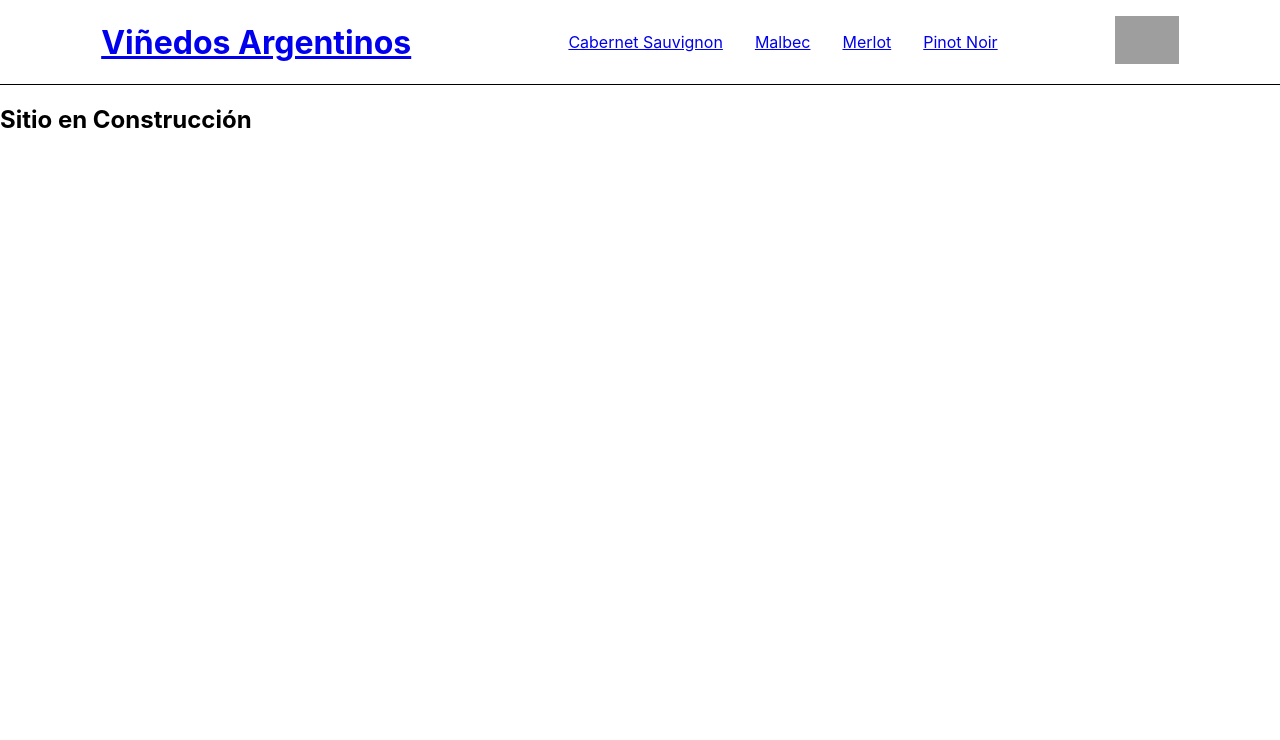
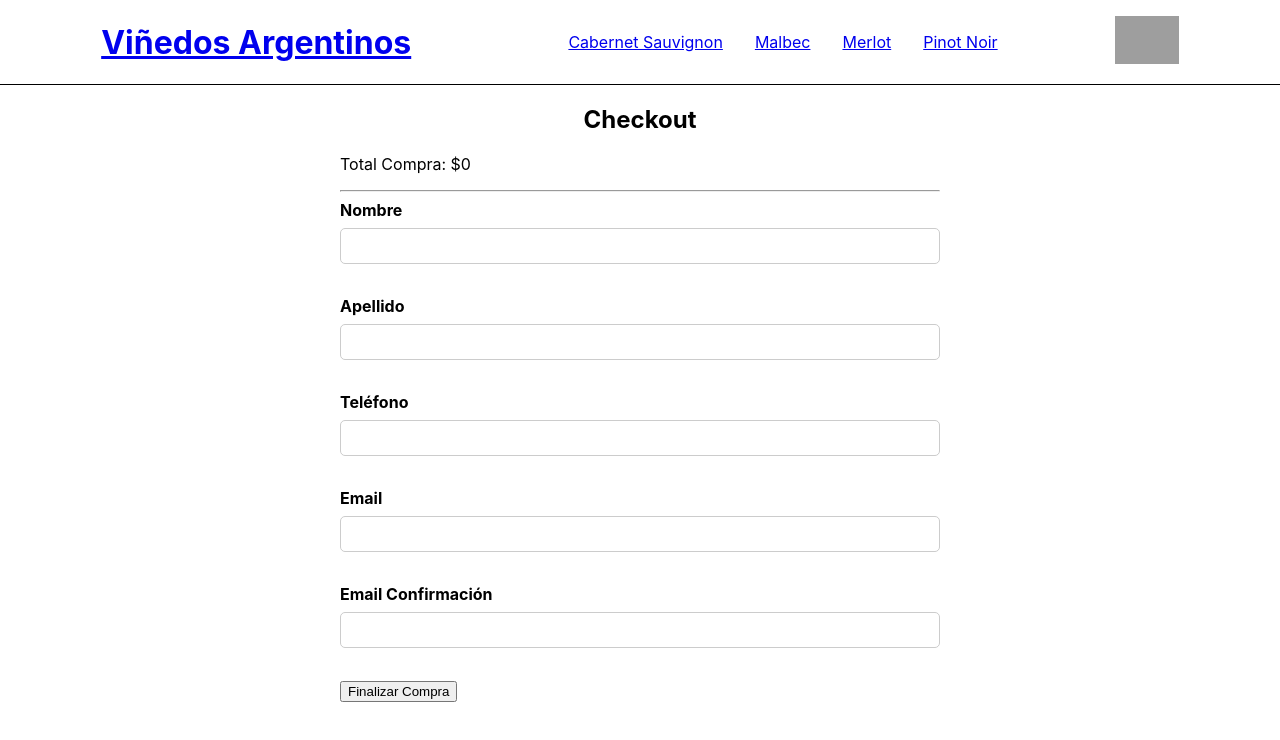
Before and after one commit to nachorb14/Vinedos-Argentinos, a React (Create React App) app: page /checkout in a window 1280 px wide. Shown: the top 740 px of the page. Built offline with nearby package versions, Linux system fonts and the light colour scheme; grey boxes are pictures that could not be loaded.

Commit message:
Agregando Checkout a la página

```diff
--- a/package.json
+++ b/package.json
@@ -6,7 +6,7 @@
     "@testing-library/jest-dom": "^5.16.5",
     "@testing-library/react": "^13.4.0",
     "@testing-library/user-event": "^13.5.0",
-    "firebase": "^9.22.1",
+    "firebase": "^9.22.2",
     "react": "^18.2.0",
     "react-dom": "^18.2.0",
     "react-router-dom": "^6.11.2",
--- a/src/App.jsx
+++ b/src/App.jsx
@@ -3,6 +3,7 @@ import NavBar from './components/NavBar/NavBar';
 import ItemListContainer from './components/ItemListContainer/ItemListContainer';
 import ItemDetailContainer from './components/ItemDetailContainer/ItemDetailContainer';
 import Cart from './components/Cart/Cart';
+import Checkout from './components/Checkout/Checkout';
 import { BrowserRouter, Routes, Route } from 'react-router-dom';
 import { CarritoProvider } from './context/CarritoContext';
 
@@ -18,6 +19,7 @@ function App() {
             <Route path='/item/:idItem' element={<ItemDetailContainer />} />
             <Route path='*' element={<h2>Sitio en Construcción</h2>} />
             <Route path='/cart' element={<Cart />} />
+            <Route path='/checkout' element={<Checkout />} />
           </Routes>
         </CarritoProvider>
       </BrowserRouter>
--- /dev/null
+++ b/src/components/Checkout/Checkout.css
@@ -0,0 +1,37 @@
+.formulario {
+    max-width: 600px;
+    margin: 0 auto;
+}
+
+.form-group {
+    display: flex;
+    flex-direction: column;
+    margin-bottom: 1rem;
+}
+
+label {
+    font-weight: bold;
+    margin-bottom: 0.5rem;
+}
+
+input,
+textarea {
+    padding: 0.5rem;
+    font-size: 1rem;
+    border: 1px solid #ccc;
+    border-radius: 5px;
+    margin-bottom: 1rem;
+}
+
+h2 {
+    text-align: center;
+}
+
+.orderId {
+    display: block;
+    margin: 4rem;
+    padding: 2rem;
+    font-size: 2rem;
+    border: 1px solid black;
+    border-radius: 5px;
+}
--- /dev/null
+++ b/src/components/Checkout/Checkout.jsx
@@ -0,0 +1,136 @@
+import { useState, useContext } from "react";
+import { CarritoContext } from "../../context/CarritoContext";
+import { db } from "../../services/config";
+import { collection, addDoc, getDoc, updateDoc, doc } from "firebase/firestore";
+import './Checkout.css';
+
+const Checkout = () => {
+    const { carrito, vaciarCarrito, total } = useContext(CarritoContext);
+    const [nombre, setNombre] = useState("");
+    const [apellido, setApellido] = useState("");
+    const [telefono, setTelefono] = useState("");
+    const [email, setEmail] = useState("");
+    const [emailConfirmacion, setEmailConfirmacion] = useState("");
+    const [error, setError] = useState("");
+    const [ordenId, setOrdenId] = useState("");
+
+    const handlerFormulario = (e) => {
+        e.preventDefault();
+
+        if(!nombre || !apellido || !telefono || !email || !emailConfirmacion) {
+            setError("Por favor complete todos los campos");
+            return;
+        }
+
+        if(email !== emailConfirmacion){
+            setError("Los campos del email no coinciden");
+            return;
+        }
+
+        const orden = {
+            items: carrito.map(producto => ({
+                id: producto.item.id,
+                nombre: producto.item.nombre,
+                cantidad: producto.cantidad
+            })),
+            total: carrito.reduce((total, producto) => total + producto.item.precio * producto.cantidad, 0),
+            nombre,
+            apellido,
+            telefono,
+            email,
+            fecha: new Date(),
+        };
+
+        Promise.all(
+            orden.items.map(async (productoOrden) => {
+                const productoRef = doc(db, "inventario", productoOrden.id);
+                const productoDoc = await getDoc(productoRef);
+                const stockActual = productoDoc.data().stock;
+                await updateDoc(productoRef, {
+                    stock: stockActual - productoOrden.cantidad,
+                });
+            })
+        )
+            .then(() => {
+                addDoc(collection(db, "ordenes"), orden)
+                    .then((docRef) => {
+                        setOrdenId(docRef.id);
+                        vaciarCarrito();
+                    })
+                    .catch((error) => {
+                        console.error("Error al crear la orden", error);
+                        setError("Se produjo un error al crear la orden");
+                    })
+            })
+            .catch((error) => {
+                console.error("Error al actualizar el stock", error);
+                setError("Se produjo un error al actualizar el stock de los productos, intente nuevamente");
+            })
+
+        /*
+        addDoc(collection(db, "ordenes"), orden)
+            .then(docRef => {
+                setOrdenId(docRef.id);
+                vaciarCarrito();
+            })
+            .catch(error => {
+                console.error("Error al crear la orden.", error);
+                setError("Se produjo un error al crear la orden, intente nuevamente");
+            })
+            */
+    }
+
+    return (
+        <div>
+            <h2>Checkout</h2>
+            <form onSubmit={handlerFormulario} className="formulario">
+                {carrito.map(producto => (
+                    <div key={producto.item.id}>
+                        <p>
+                            {producto.item.nombre} x {producto.cantidad}
+                        </p>
+                        <p>Precio $: {producto.item.precio}</p>
+                        <hr />
+                    </div>
+                ))}
+                <p>Total Compra: ${total} </p>
+                <hr />
+
+                <div className="form-group">
+                    <label htmlFor="">Nombre</label>
+                    <input type="text" value={nombre} onChange={(e) => setNombre(e.target.value)} />
+                </div>
+
+                <div className="form-group">
+                    <label htmlFor="">Apellido</label>
+                    <input type="text" value={apellido} onChange={(e) => setApellido(e.target.value)} />
+                </div>
+
+                <div className="form-group">
+                    <label htmlFor="">Teléfono</label>
+                    <input type="text" value={telefono} onChange={(e) => setTelefono(e.target.value)} />
+                </div>
+
+                <div className="form-group">
+                    <label htmlFor="">Email</label>
+                    <input type="email" value={email} onChange={(e) => setEmail(e.target.value)} />
+                </div>
+
+                <div className="form-group">
+                    <label htmlFor="">Email Confirmación</label>
+                    <input type="email" value={emailConfirmacion} onChange={(e) => setEmailConfirmacion(e.target.value)} />
+                </div>
+
+                {error && <p style={{ color: "red" }}> {error} </p>}
+                <button type="submit"> Finalizar Compra </button>
+            </form>
+            {
+                ordenId && (
+                    <strong>¡Gracias por tu compra! Tu número de Orden es {ordenId}</strong>
+                )
+            }
+        </div>
+    )
+}
+
+export default Checkout
```
Also changed, not shown: src/components/asyncmock.js (deleted, +0 -35 lines), 1 other file (tests, documents, lock files or other folders).
